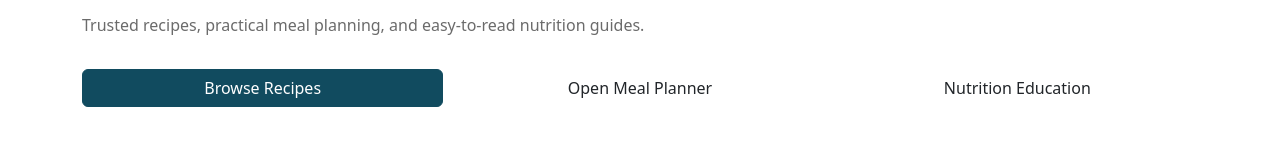
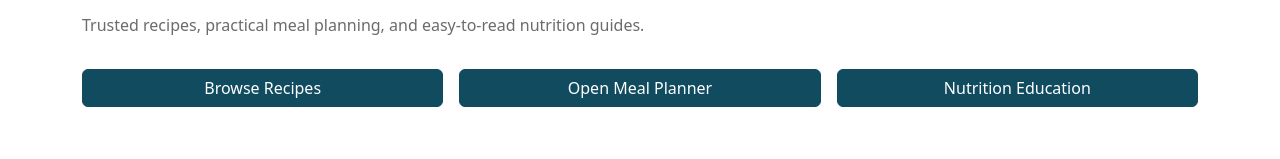
Before and after one commit to Dy1anL1/5032-Nutrition-Education, a Vue app: page / in a window 1280 px wide. Shown: the part 170-329 px from the top of the page. Built offline with nearby package versions, Linux system fonts and the light colour scheme.

Commit message:
small change

```diff
--- a/src/assets/main.css
+++ b/src/assets/main.css
@@ -49,7 +49,7 @@ nav .links a.active {
 }
 .btn.primary {
   background: var(--brand);
-  color: #fff;
+  color: #ffffff;
   border-color: var(--brand);
 }
 .btn.block {
--- a/src/pages/Home.vue
+++ b/src/pages/Home.vue
@@ -4,8 +4,8 @@
     <p>Trusted recipes, practical meal planning, and easy-to-read nutrition guides.</p>
     <div class="grid" style="grid-template-columns: repeat(auto-fit, minmax(240px, 1fr))">
       <router-link to="/recipes" class="btn primary">Browse Recipes</router-link>
-      <router-link to="/meal-planner" class="btn">Open Meal Planner</router-link>
-      <router-link to="/education" class="btn">Nutrition Education</router-link>
+      <router-link to="/meal-planner" class="btn primary">Open Meal Planner</router-link>
+      <router-link to="/education" class="btn primary">Nutrition Education</router-link>
     </div>
   </section>
 
```
